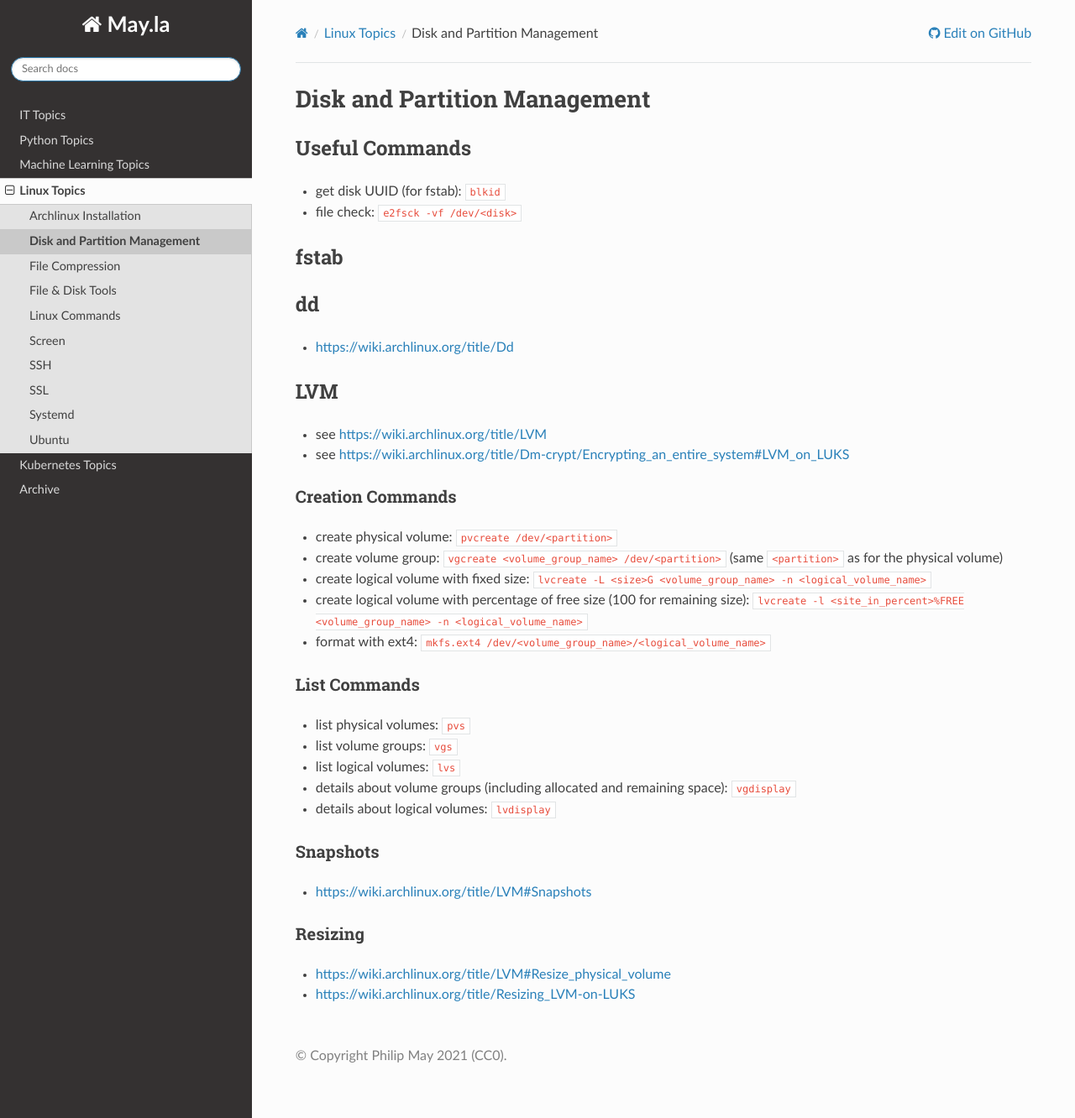
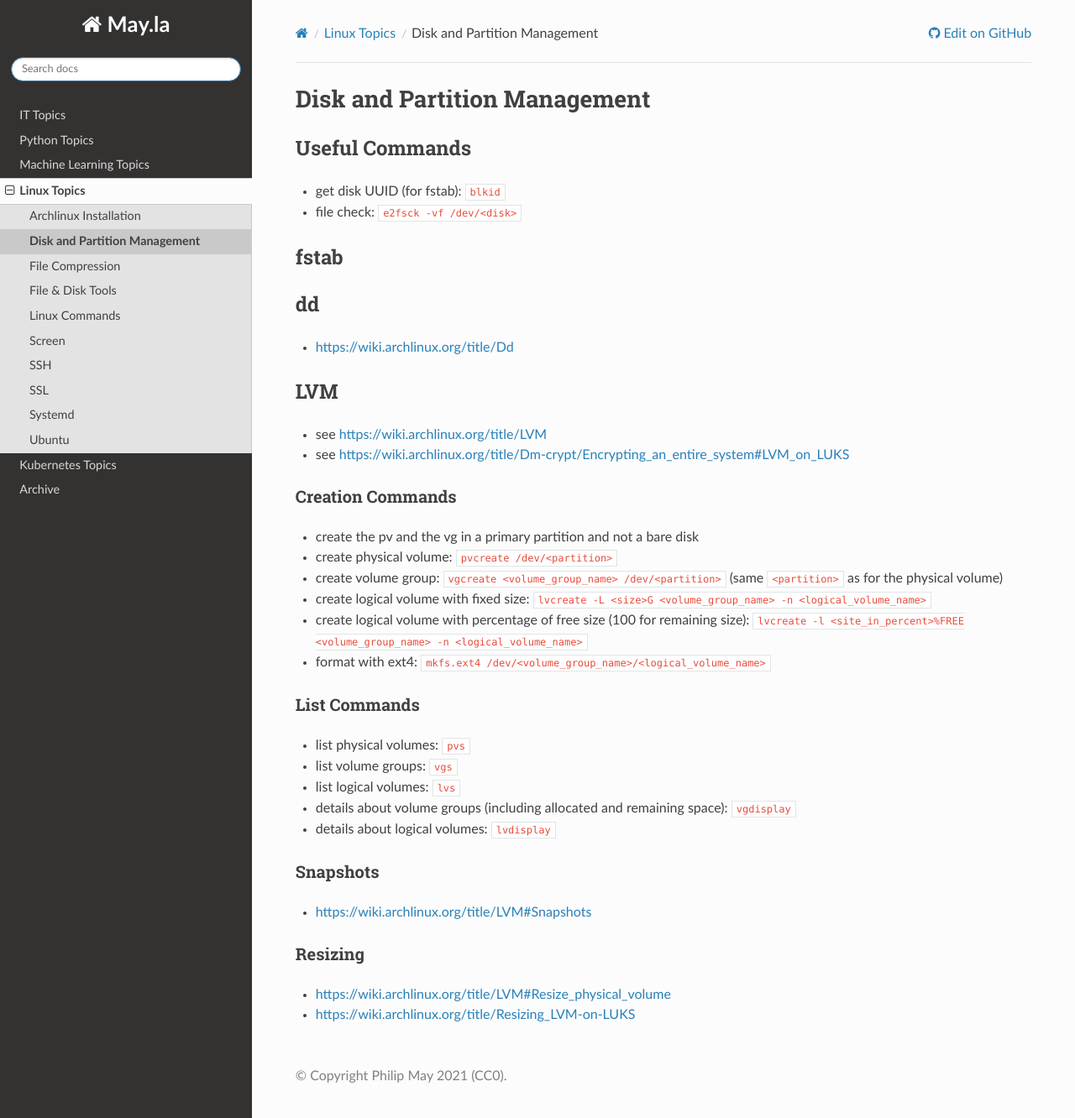
Before and after one commit to PhilipMay/May.la, a Sphinx documentation site: the page built from source/linux/disk-and-partition.md, in a window 1280 px wide and 1332 px high. Shown: the whole window at 84% size. Built offline with Sphinx 7.4.7 and the Read the Docs theme 2.0.0, drawn with Linux system fonts in a browser that asks for light colours.

Commit message:
Update disk-and-partition.md

```diff
--- a/source/linux/disk-and-partition.md
+++ b/source/linux/disk-and-partition.md
@@ -14,6 +14,7 @@
 - see https://wiki.archlinux.org/title/Dm-crypt/Encrypting_an_entire_system#LVM_on_LUKS
 
 ### Creation Commands
+- create the pv and the vg in a primary partition and not a bare disk
 - create physical volume: `pvcreate /dev/<partition>`
 - create volume group: `vgcreate <volume_group_name> /dev/<partition>` (same `<partition>` as for the physical volume)
 - create logical volume with fixed size: `lvcreate -L <size>G <volume_group_name> -n <logical_volume_name>`
```
